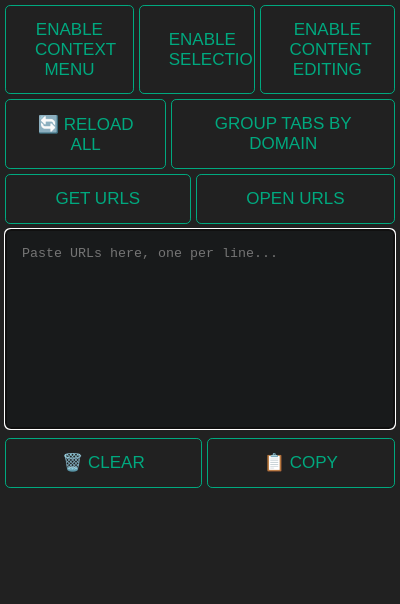
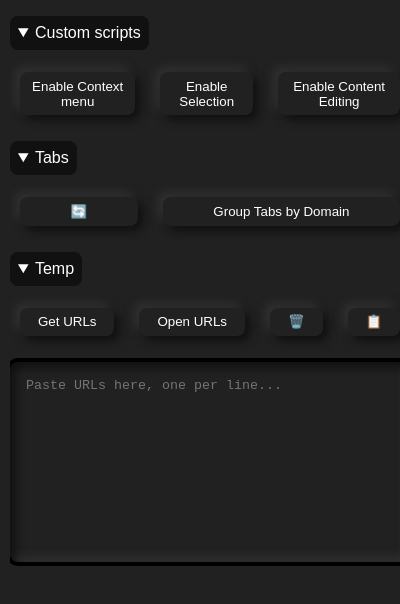
Before and after one commit to 0adiy/QuickTools, a browser extension: page popup/popup.html in a window 400 px wide. Drawn offline with Linux system fonts and the light colour scheme.

Commit message:
add neomorphism style

```diff
--- a/popup/button.css
+++ /dev/null
@@ -1,61 +0,0 @@
-/* from https://uiverse.io/nikk7007/blue-mayfly-40 */
-/* From Uiverse.io by nikk7007 */
-
-/* try https://uiverse.io/aboalsim114/neat-cow-49 */
-/* From Uiverse.io by aboalsim114 */
-
-.fancy-button {
-  --color: #00a97f;
-  padding: 0.8em 1.7em;
-  background-color: transparent;
-  border-radius: 0.3em;
-  position: relative;
-  overflow: hidden;
-  cursor: pointer;
-  transition: 0.5s;
-  font-weight: 400;
-  font-size: 17px;
-  border: 1px solid;
-  font-family: inherit;
-  text-transform: uppercase;
-  color: var(--color);
-  z-index: 1;
-}
-
-.fancy-button::before,
-.fancy-button::after {
-  content: "";
-  display: block;
-  width: 50px;
-  height: 50px;
-  transform: translate(-50%, -50%);
-  position: absolute;
-  border-radius: 50%;
-  z-index: -1;
-  background-color: var(--color);
-  transition: 1s ease;
-}
-
-.fancy-button::before {
-  top: -1em;
-  left: -1em;
-}
-
-.fancy-button::after {
-  left: calc(100% + 1em);
-  top: calc(100% + 1em);
-}
-
-.fancy-button:hover::before,
-.fancy-button:hover::after {
-  height: 410px;
-  width: 410px;
-}
-
-.fancy-button:hover {
-  color: rgb(10, 25, 30);
-}
-
-.fancy-button:active {
-  filter: brightness(0.8);
-}
--- a/popup/popup.css
+++ b/popup/popup.css
@@ -1,15 +1,36 @@
+:root {
+  color-scheme: dark;
+  scrollbar-width: thin;
+  scroll-behavior: smooth;
+  scrollbar-gutter: stable both-edges;
+}
 /* css reset */
 * {
   margin: 0;
   padding: 0;
   box-sizing: border-box;
 }
-
+html {
+  min-width: 400px;
+}
 body {
-  min-width: 400px;
   font-family: Arial, sans-serif;
   background-color: #212121;
-  padding: 5px;
+  color: white;
+  padding-top: 16px;
+  padding-bottom: 16px;
+}
+
+summary {
+  color: white;
+  margin-bottom: 12px;
+  padding: 8px;
+  user-select: none;
+  font-size: 1rem;
+  background-color: #111;
+  width: max-content;
+  border-radius: 8px;
+  cursor: pointer;
 }
 
 textarea {
@@ -17,35 +38,45 @@ textarea {
   height: 200px;
   resize: none;
   padding: 1rem;
-  background-color: #181a1b;
-  color: white;
-  border-radius: 5px;
+  color: inherit;
   margin-bottom: 5px;
+  border: none;
+  border-radius: 8px;
+  background: #212121;
+  box-shadow: inset 5px 5px 10px #101010, inset -5px -5px 10px #323232;
+}
+
+textarea:focus,
+textarea:active {
+  outline: 4px solid black;
 }
 
 button {
-  background-color: #bf016b;
+  /* background-color: black; */
+  color: inherit;
   border: none;
-  border-radius: 5px;
-  color: white;
-  padding: 10px 20px;
-  text-align: center;
-  text-decoration: none;
-  display: inline-block;
-  font-size: 16px;
+  padding: 0.5em;
+  border-radius: 8px;
+  margin: 10px;
   cursor: pointer;
-  transition: background-color 0.5s;
+  transition: background-color 0.4s;
+  background: #212121;
+  box-shadow: 5px 5px 10px #101010, -5px -5px 10px #323232;
 }
 
-/* button:hover {
-  background-color: #ff008c;
-} */
+button:hover {
+  background-color: #333;
+}
+button:active {
+  background: #212121;
+  box-shadow: inset 5px 5px 10px #1a1a1a, inset -5px -5px 10px #565656;
+}
 
 .btn-container {
   display: flex;
   width: 100%;
   gap: 5px;
-  margin-bottom: 5px;
+  margin-bottom: 16px;
 }
 
 .btn-container button {
--- a/popup/popup.html
+++ b/popup/popup.html
@@ -6,29 +6,36 @@
 	<meta name="viewport" content="width=device-width, initial-scale=1.0">
 	<meta charset="UTF-8">
 	<link rel="stylesheet" href="popup.css" />
-	<link rel="stylesheet" href="button.css" />
+	<!-- <link rel="stylesheet" href="button.css" /> -->
 	<script defer src="popup.js" type="module"></script>
 </head>
 
 <body>
+	<details open>
+		<summary>Custom scripts</summary>
 		<div class="btn-container">
-		<button id="enableContextMenu" class="fancy-button"> Enable Context menu </button>
-		<button id="enableSelection" class="fancy-button"> Enable Selection</button>
-		<button id="enableContentEditing" class="fancy-button"> Enable Content Editing</button>
+			<button id="enableContextMenu" class="" title="Enable Context menu"> Enable Context menu </button>
+			<button id="enableSelection" class="" title="Enable Selection"> Enable Selection</button>
+			<button id="enableContentEditing" class="" title="Enable Content Editing"> Enable Content Editing</button>
 		</div>
+	</details>
+	<details open>
+		<summary>Tabs</summary>
 		<div class="btn-container">
-		<button id="reloadAll" class="fancy-button"> 🔄️ Reload All</button>
-		<button id="groupTabs" class="fancy-button"> Group Tabs by Domain</button>
+			<button id="reloadAll" title="Reload All"> 🔄️</button>
+			<button id="groupTabs" title="Group Tabs by Domain"> Group Tabs by Domain</button>
 		</div>
+	</details>
+	<details open>
+		<summary>Temp</summary>
 		<div class="btn-container">
-		<button id="getUrls" class="fancy-button">Get URLs</button>
-		<button id="openUrls" class="fancy-button">Open URLs</button>
+			<button id="getUrls" title="Get URLs">Get URLs</button>
+			<button id="openUrls" title="Open URLs">Open URLs</button>
+			<button id="clearText" title="Clear Text" title="Clear">🗑️</button>
+			<button id="copyText" title="Copy Text" title="Copy">📋</button>
 		</div>
 		<textarea id="urlTextbox" placeholder="Paste URLs here, one per line..."></textarea>
-	<div class="btn-container">
-		<button id="clearText" title="Clear Text" class="fancy-button">🗑️ Clear</button>
-		<button id="copyText" title="Copy Text" class="fancy-button">📋 Copy</button>
-	</div>
+	</details>
 </body>
 
 </html>
```
Lines whose indentation alone changed are shown as unchanged.
